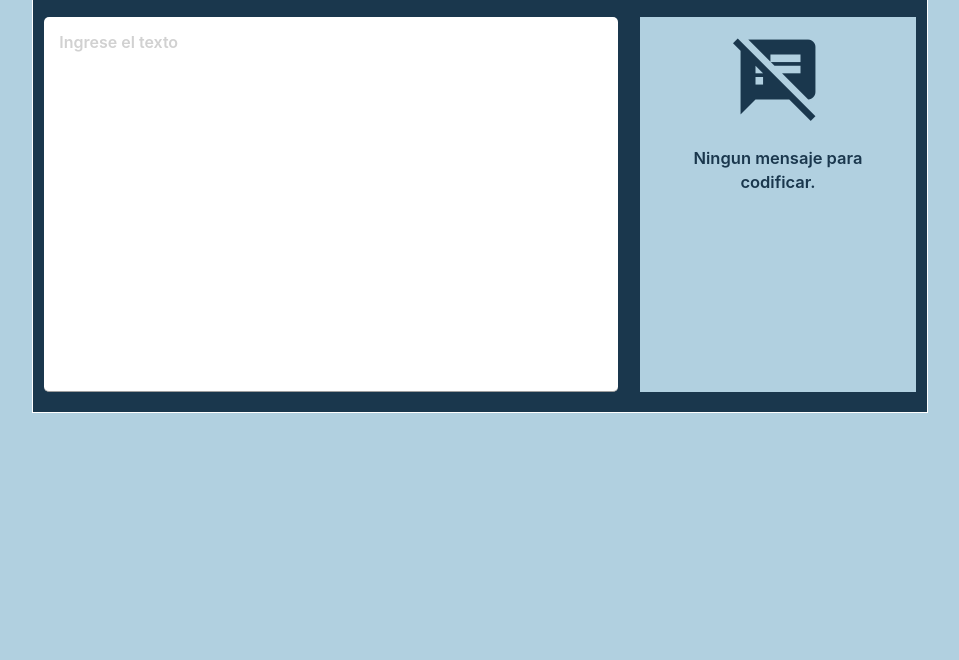
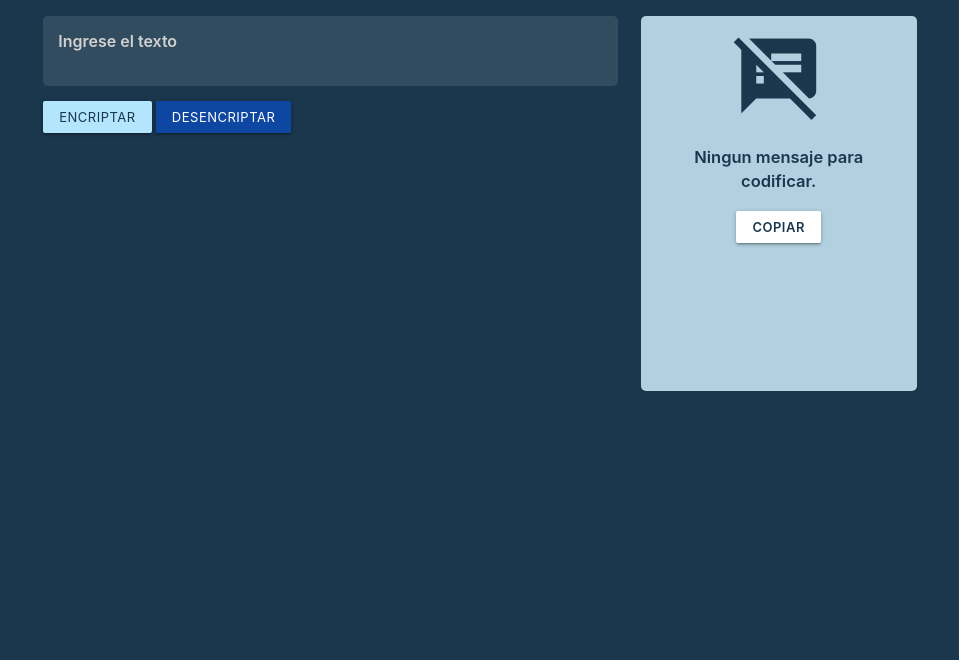
Before and after one commit to txalo/alura_ch_1, a plain HTML site: page index.html in a window 1280 px wide. Shown: the part 140-800 px from the top of the page, without its empty margins (160-1119 px from the left). Drawn offline with nearby package versions, Linux system fonts and the light colour scheme.

Commit message:
Se agregan botones encriptar/desencriptar. Funcion validarTexto con regEx

```diff
--- a/css/styles.css
+++ b/css/styles.css
@@ -1,25 +1,26 @@
 body{
-    background-color: #B1D0E0;
+    background-color: #1A374D;
     color: white;
 }
 
 #principal{
-    border: 1px solid white;
-    background: #1A374D;
+
     color: #B1D0E0;
 }
 
 #salida-texto, #entrada-texto{
     height: 25rem;
+
 }
 
 #txt-entrada{
     height: 100%;
-    background-color: white;
+    background: rgba(255, 255,255, 0.1);
     padding: 1rem;
-    color: #1A374D;
+    color: white;
     font-weight: 600;
     border-radius: 5px;
+    border-bottom: none !important;
 }
 
 #txt-salida{
@@ -30,4 +31,5 @@ body{
     color: #1A374D;
     font-size: 1.1rem;
     font-weight: 600;
+    border-radius: 5px;
 }
--- a/index.html
+++ b/index.html
@@ -21,7 +21,11 @@
         </header>
         <main class="row">
             <section id="entrada-texto" class="col s12 m6 xl8">
-                <textarea id="txt-entrada" class="materialize-textarea" placeholder="Ingrese el texto"></textarea>
+                <div class="">
+                    <textarea id="txt-entrada" class="materialize-textarea" placeholder="Ingrese el texto"></textarea>
+                    <a id="btn-encriptar" class="waves-effect btn-small light-blue lighten-4" style="color: #1A374D;">Encriptar</a>
+                    <a id="btn-desencriptar" class="waves-effect btn-small blue darken-4">Desencriptar</a>
+                </div>
             </section>
             <section id="salida-texto" class="col s12 m6 xl4">
                 <div id="txt-salida">
@@ -31,7 +35,9 @@
                     <p>
                         Ningun mensaje para codificar.
                     </p>
+                    <a class="waves-effect white btn-small" style="color: #1A374D;">Copiar</a>
                 </div>
+
             </section>
         </main>
     </div>
--- a/js/index.js
+++ b/js/index.js
@@ -13,6 +13,12 @@ const codigo = [
     ["o", "ober"],
     ["u", "ufat"]
 ];
+
+const $btnEncriptar = document.querySelector("#btn-encriptar");
+const $btnDesencriptar = document.querySelector("#btn-desencriptar");
+const $txtEntrada = document.querySelector("#txt-entrada");
+
+
 
 function encriptar(mensaje) {
   let mensajeCodificado = mensaje;
@@ -34,9 +40,23 @@ const codigo = [
 
   return mensajeCodificado;
 }
+/*
 console.log("Banana = " + encriptar("banana"));
 console.log(
   desencriptar(
     "fenterlimescimesdaidenters poberr enternfrenterntair enterstenter dentersaifimesober y haibenterrlober cobernclufatimesdober cobern enterximestober!"
   )
 );
+*/
+
+function validarTexto (texto){
+  // /[a-z]+/g
+  let regAcentos = new RegExp(/[áéíóú]+/g)
+  let regMayusculas = new RegExp(/[A-Z]+/g)
+  return (texto.search(regAcentos) == -1 && texto.search(regMayusculas) == -1)
+}
+
+console.log ("hOla " + validarTexto("hOla"));
+console.log ("hola " + validarTexto("hola") );
+console.log ("hóla " + validarTexto("hóla") )
+$btnEncriptar.addEventListener("click", () => { if (validarTexto($txtEntrada.value)) console.log(encriptar($txtEntrada.value))});
```
Lines whose indentation alone changed are shown as unchanged.
